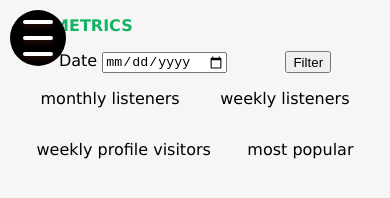
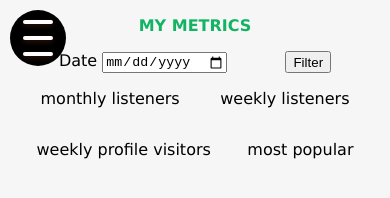
Before and after one commit to dropdel/spotify-dashboard, a plain HTML site: page index.html in a window 390 px wide. Drawn offline with Linux system fonts and the light colour scheme.

Commit message:
The path's name is centered instead of left aligned, with the width 100%

```diff
--- a/styles/main.css
+++ b/styles/main.css
@@ -167,6 +167,7 @@ nav > ul {
       }
       #pathTitle {
           width: 100%;
-          align-self: center;
+          padding-left: 0;
+          text-align: center;
       }
 }
```
